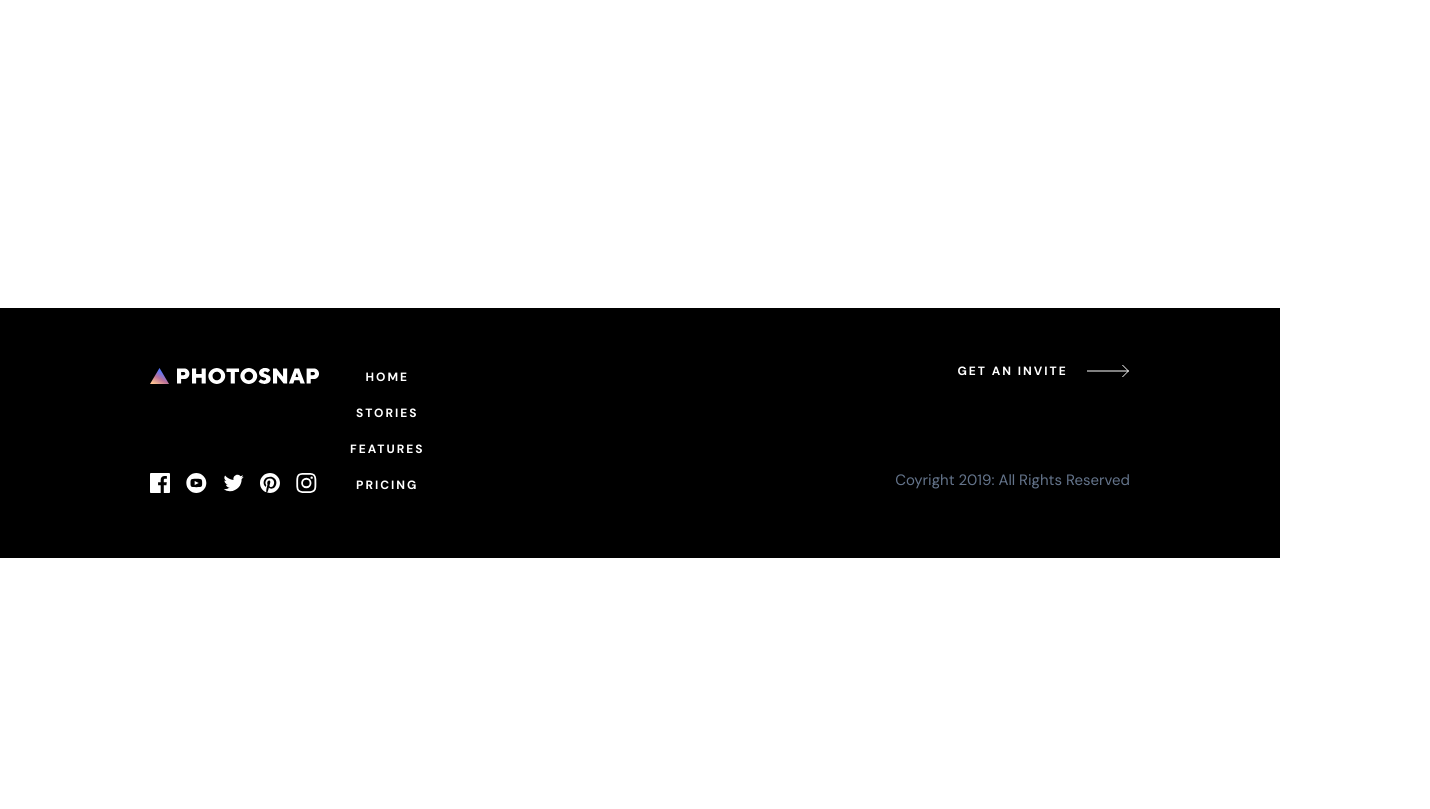
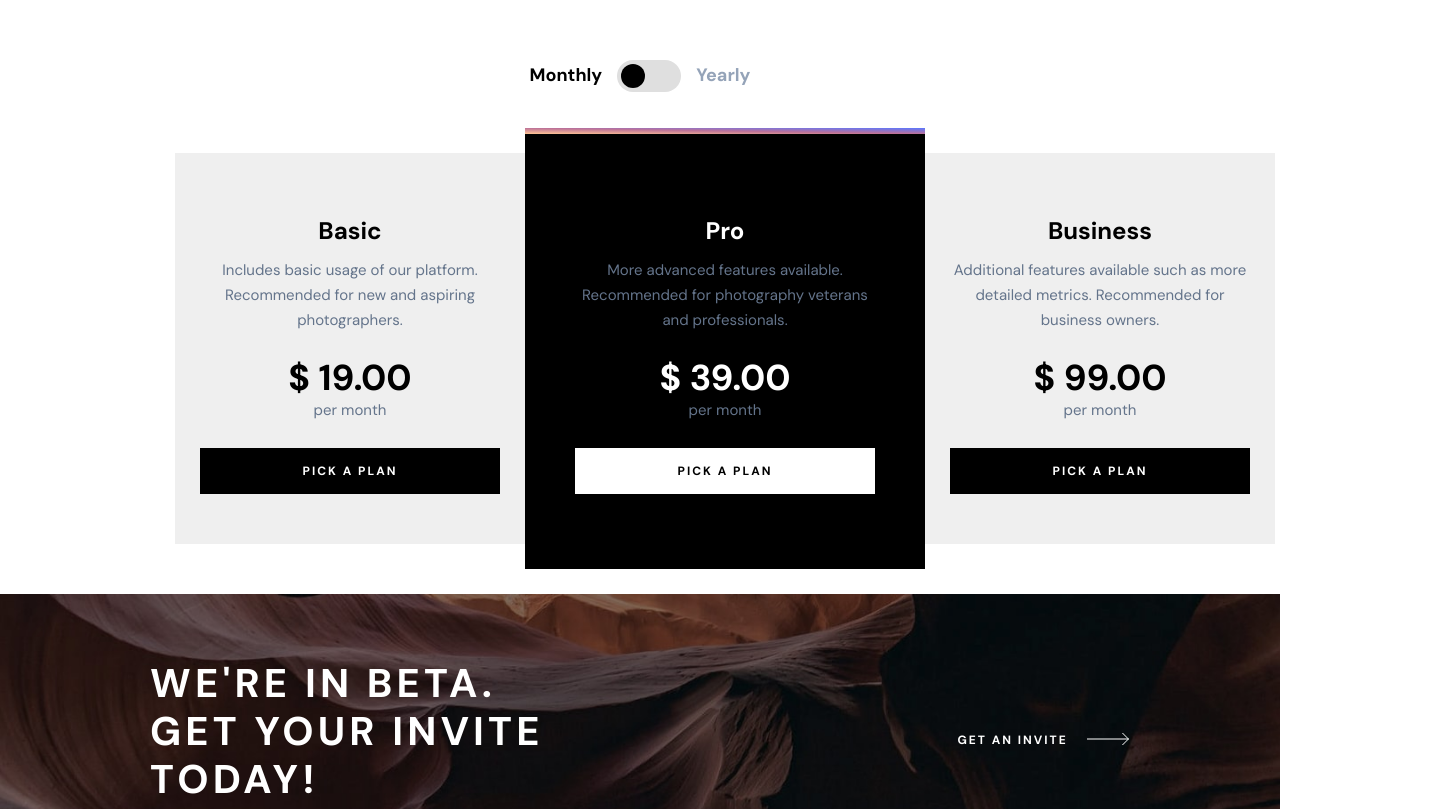
Before and after one commit to MohammedHelal/photosnap, a Next.js app: page /pricing in a window 1280 px wide. Before the commit this address had no page. Shown: the part 564-1373 px from the top of the page, 1430 px wide, since content can reach past the window. Before the commit the page ends 1122 px from the top, so only its background shows below. Built offline with nearby package versions, Linux system fonts and the light colour scheme.

Commit message:
adding pricing page

```diff
--- a/src/app/features/page.jsx
+++ b/src/app/features/page.jsx
@@ -1,18 +1,12 @@
 import ImageAndTextContainer from "@/components/shared/ImageAndTextContainer";
 import Feature from "@/components/shared/Feature";
+import Beta from "@/components/shared/Beta";
 
 import hero from "@/assets/features/desktop/hero.jpg";
 import heroTablet from "@/assets/features/tablet/hero.jpg";
 import heroMobile from "@/assets/features/mobile/hero.jpg";
 
-import beta from "@/assets/shared/desktop/bg-beta.jpg";
-import betaTablet from "@/assets/shared/tablet/bg-beta.jpg";
-import betaMobile from "@/assets/shared/mobile/bg-beta.jpg";
-
 import { features } from "@/utils/FeaturesObject";
-import ResponsiveImage from "@/utils/ResponsiveImage";
-import ArrowButton from "@/utils/ArrowButton";
-
 export default function Page() {
   return (
     <>
@@ -44,24 +38,7 @@ export default function Page() {
           />
         ))}
       </section>
-      <section className="relative w-full h-[280px]">
-        <ResponsiveImage
-          mobile={betaMobile}
-          tablet={betaTablet}
-          desktop={beta}
-          classes="absolute top-0 bottom-0 right-0 left-0 -z-10"
-        />
-        <article className="w-full px-[25px] py-[50px] md:flex md:items-center md:justify-between xl:px-[150px] z-10">
-          <h1 className="max-w-[400px] uppercase z-10 text-white">
-            We&apos;re in beta. Get your invite today!
-          </h1>
-          <ArrowButton
-            classes="z-10 mt-[15px] text-white"
-            filter={true}
-            text="get an invite"
-          />
-        </article>
-      </section>
+      <Beta />
     </>
   );
 }
--- a/src/app/globals.css
+++ b/src/app/globals.css
@@ -51,6 +51,11 @@ p {
   margin: 15px 0;
 }
 
+.fancy-bar {
+  padding: 3px;
+  background-image: linear-gradient(to bottom left, #5a77ff, #bc7198, #ffc593);
+}
+
 .filter-white {
   filter: invert(100%) sepia(5%) saturate(7408%) hue-rotate(194deg)
     brightness(120%) contrast(122%);
--- a/src/app/layout/footer/Footer.jsx
+++ b/src/app/layout/footer/Footer.jsx
@@ -23,7 +23,7 @@ function Footer() {
           text="get an invite"
         />
         <p className="text-slate-500 text-center">
-          Coyright 2019: All Rights Reserved
+          Coyright 2024: All Rights Reserved
         </p>
       </div>
     </footer>
--- /dev/null
+++ b/src/app/pricing/page.jsx
@@ -0,0 +1,34 @@
+import ImageAndTextContainer from "@/components/shared/ImageAndTextContainer";
+import Beta from "@/components/shared/Beta";
+import PaymentContainer from "@/components/pricing/PaymentContainer";
+
+import hero from "@/assets/pricing/desktop/hero.jpg";
+import heroTablet from "@/assets/pricing/tablet/hero.jpg";
+import heroMobile from "@/assets/pricing/mobile/hero.jpg";
+
+export default function Page() {
+  return (
+    <>
+      <ImageAndTextContainer
+        image={{
+          mobile: heroMobile,
+          tablet: heroTablet,
+          desktop: hero,
+        }}
+        classes={{
+          img: "w-full md:order-2",
+          article: "bg-black text-white order-1",
+        }}
+      >
+        <h1 className="uppercase">Pricing</h1>
+        <p className="text-slate-500">
+          Create your stories, Photosnap is a platform for photographers and
+          visual storytellers. It’s the simple way to create and share your
+          photos.
+        </p>
+      </ImageAndTextContainer>
+      <PaymentContainer />
+      <Beta />
+    </>
+  );
+}
--- a/src/app/princing/page.jsx
+++ /dev/null
@@ -1,28 +0,0 @@
-import ImageAndTextContainer from "@/components/shared/ImageAndTextContainer";
-
-import hero from "@/assets/pricing/desktop/hero.jpg";
-import heroTablet from "@/assets/pricing/tablet/hero.jpg";
-import heroMobile from "@/assets/pricing/mobile/hero.jpg";
-
-export default function Page() {
-  return (
-    <ImageAndTextContainer
-      image={{
-        mobile: heroMobile,
-        tablet: heroTablet,
-        desktop: hero,
-      }}
-      classes={{
-        img: "w-full md:order-2",
-        article: "bg-black text-white order-1",
-      }}
-    >
-      <h1 className="uppercase">Pricing</h1>
-      <p className="text-slate-500">
-        Create a your stories, Photosnap is a platform for photographers and
-        visual storytellers. It’s the simple way to create and share your
-        photos.
-      </p>
-    </ImageAndTextContainer>
-  );
-}
--- /dev/null
+++ b/src/components/pricing/MonthlyYearly.jsx
@@ -0,0 +1,36 @@
+"use client";
+
+function MonthlyYearly({ paymentDuration, changePaymentDuration }) {
+  return (
+    <div className="w-full mt-[50px] flex items-center justify-center">
+      <h3
+        className={`transition-colors ease-in duration-300 ${
+          paymentDuration === "Monthly" ? "text-black" : "text-slate-400"
+        }`}
+      >
+        Monthly
+      </h3>
+      <div
+        className="mx-[15px] w-[64px] h-[32px] rounded-full bg-light-grey cursor-pointer"
+        onClick={changePaymentDuration}
+      >
+        <div
+          className={`transition-transform ease-in duration-300 m-[4px] w-[24px] h-[24px] rounded-full bg-black ${
+            paymentDuration === "Monthly"
+              ? "translate-x-0"
+              : "translate-x-[32px]"
+          }`}
+        ></div>
+      </div>
+      <h3
+        className={`transition-colors ease-in duration-300 ${
+          paymentDuration === "Yearly" ? "text-black" : "text-slate-400"
+        }`}
+      >
+        Yearly
+      </h3>
+    </div>
+  );
+}
+
+export default MonthlyYearly;
--- /dev/null
+++ b/src/components/pricing/PaymentContainer.jsx
@@ -0,0 +1,24 @@
+"use client";
+import { useState } from "react";
+
+import MonthlyYearly from "./MonthlyYearly";
+import PaymentPlans from "./PaymentPlans";
+
+export default function PaymentContainer() {
+  const [paymentDuration, setPaymentDuration] = useState("Monthly");
+
+  function changePaymentDuration() {
+    if (paymentDuration === "Monthly") setPaymentDuration("Yearly");
+    else setPaymentDuration("Monthly");
+  }
+
+  return (
+    <>
+      <MonthlyYearly
+        paymentDuration={paymentDuration}
+        changePaymentDuration={changePaymentDuration}
+      />
+      <PaymentPlans paymentDuration={paymentDuration} />
+    </>
+  );
+}
--- /dev/null
+++ b/src/components/pricing/PaymentPlans.jsx
@@ -0,0 +1,27 @@
+import Plan from "./Plan";
+
+export default function PaymentPlans({ paymentDuration }) {
+  return (
+    <section className="w-full px-[25px] xl:mx-[150px] xl:flex xl:items-center">
+      <Plan
+        title="Basic"
+        para="Includes basic usage of our platform. Recommended for new and aspiring photographers."
+        price="19"
+        payment={paymentDuration}
+      />
+      <Plan
+        title="Pro"
+        para="More advanced features available. Recommended for photography veterans and professionals."
+        price="39"
+        payment={paymentDuration}
+        black={true}
+      />
+      <Plan
+        title="Business"
+        para="Additional features available such as more detailed metrics. Recommended for business owners."
+        price="99"
+        payment={paymentDuration}
+      />
+    </section>
+  );
+}
--- /dev/null
+++ b/src/components/pricing/Plan.jsx
@@ -0,0 +1,34 @@
+export default function Plan({ title, para, price, payment, black = false }) {
+  return (
+    <div
+      className={`relative w-full my-[25px] px-[25px] py-[50px] text-center ${
+        black
+          ? "bg-black text-white xl:w-[400px] xl:px-[50px] xl:py-[75px]"
+          : "bg-lighter-grey"
+      } xl:w-[350px]`}
+    >
+      {black && (
+        <div className="absolute top-0 right-0 fancy-bar w-full box-decoration-clone"></div>
+      )}
+      <h2>{title}</h2>
+      <p className="text-slate-500">{para}</p>
+      <div className="my-[25px]">
+        <h2 className="mb-0 text-4xl">
+          $ {payment === "Monthly" ? price : price * 10}.00
+        </h2>
+        <p className="mt-0 text-slate-500">
+          per {payment === "Monthly" ? "month" : "year"}
+        </p>
+      </div>
+      <button
+        className={`uppercase w-full py-[15px] md:px-[25px] mx-auto mt-[20px] md:m-0 ${
+          black
+            ? "text-black bg-white hover:bg-slate-300"
+            : "text-white hover:text-black bg-black hover:bg-slate-300"
+        } xl:px-[50px] cursor-pointer`}
+      >
+        <h4 className="my-0">pick a plan</h4>
+      </button>
+    </div>
+  );
+}
--- /dev/null
+++ b/src/components/shared/Beta.jsx
@@ -0,0 +1,32 @@
+import ArrowButton from "@/utils/ArrowButton";
+import ResponsiveImage from "@/utils/ResponsiveImage";
+
+import beta from "@/assets/shared/desktop/bg-beta.jpg";
+import betaTablet from "@/assets/shared/tablet/bg-beta.jpg";
+import betaMobile from "@/assets/shared/mobile/bg-beta.jpg";
+
+function Beta() {
+  return (
+    <section className="relative w-full h-[280px]">
+      <ResponsiveImage
+        mobile={betaMobile}
+        tablet={betaTablet}
+        desktop={beta}
+        classes="absolute top-0 bottom-0 right-0 left-0 -z-10"
+      />
+
+      <article className="text-center md:text-left w-full px-[25px] py-[50px] md:flex md:items-center md:justify-between xl:px-[150px] z-10">
+        <h1 className="max-w-[400px] uppercase z-10 text-white">
+          We&apos;re in beta. Get your invite today!
+        </h1>
+        <ArrowButton
+          classes="z-10 mt-[15px] text-white"
+          filter={true}
+          text="get an invite"
+        />
+      </article>
+    </section>
+  );
+}
+
+export default Beta;
--- a/tailwind.config.js
+++ b/tailwind.config.js
@@ -14,7 +14,8 @@ module.exports = {
           "conic-gradient(from 180deg at 50% 50%, var(--tw-gradient-stops))",
       },
       colors: {
-        'light-grey': '#dfdfdf',
+        "light-grey": "#dfdfdf",
+        "lighter-grey": "#efefef",
       },
     },
   },
```
